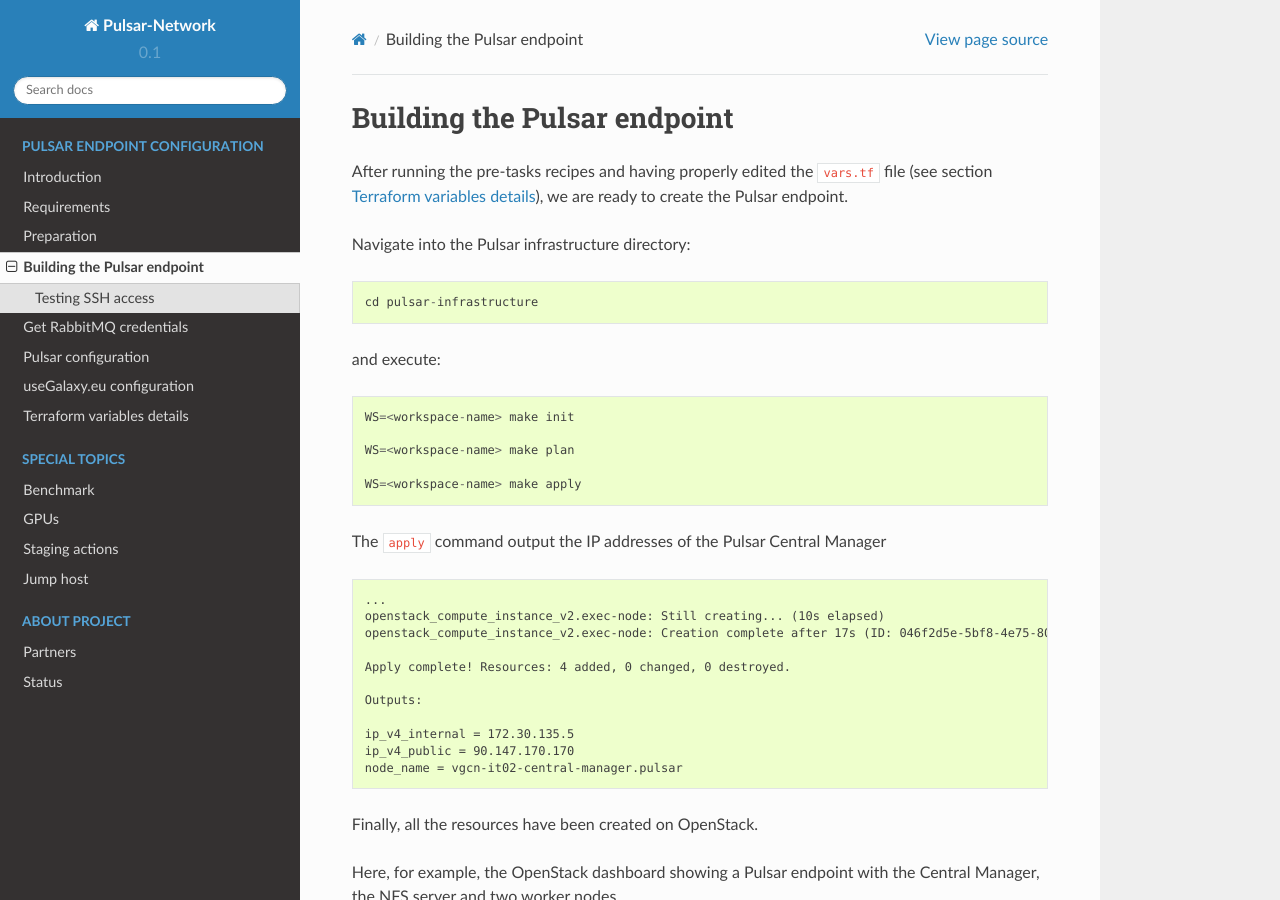
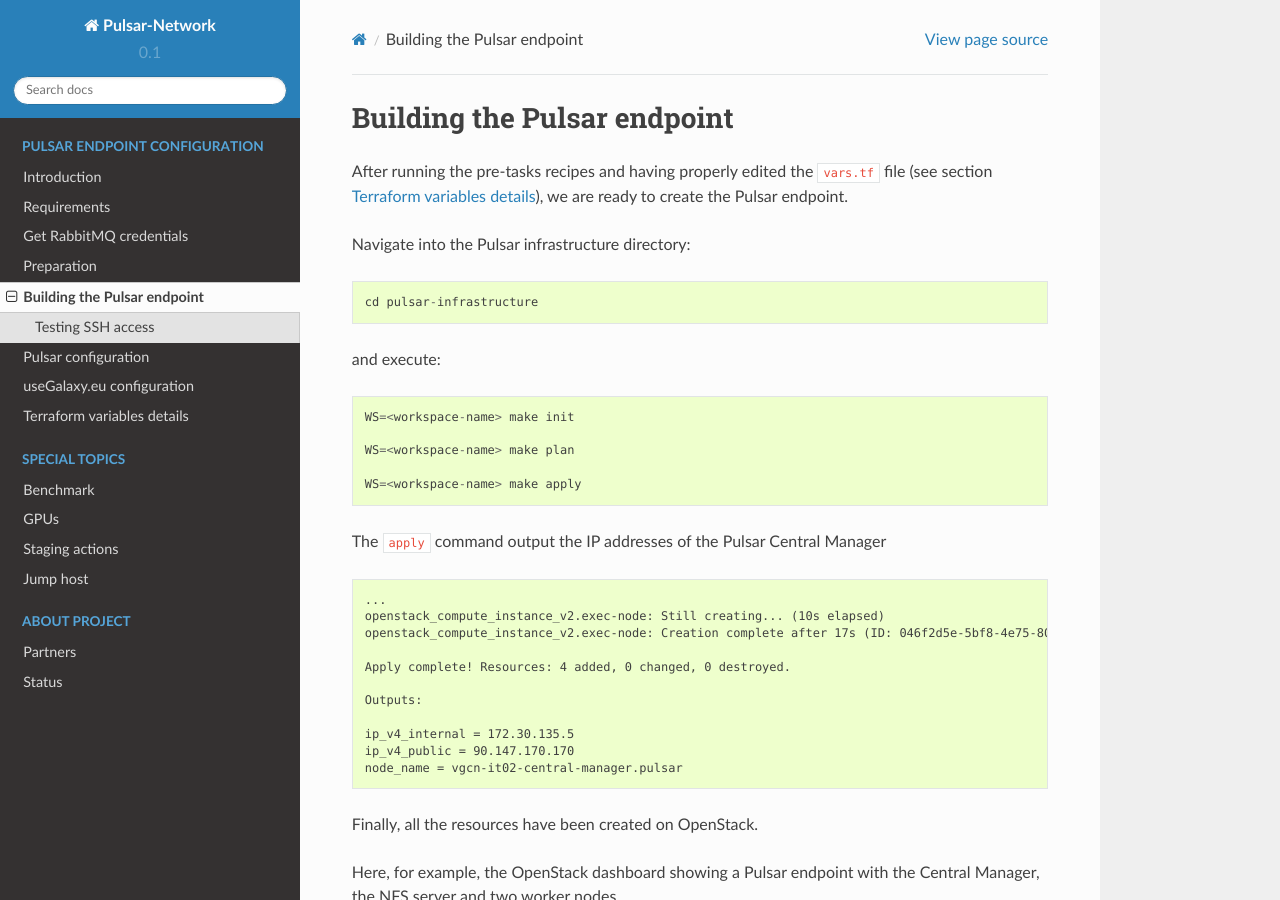
Before and after one commit to usegalaxy-eu/pulsar-network-docs, a Sphinx documentation site: the page built from source/build_pulsar_node.rst, in a window 1280 px wide and 900 px high. Built offline with Sphinx 7.4.7 and the Read the Docs theme 2.0.0, drawn with Linux system fonts in a browser that asks for light colours.

```diff
--- a/source/index.rst
+++ b/source/index.rst
@@ -42,9 +42,9 @@ could be connected to the Pulsar Network.
 
    introduction
    requirements
+   rabbitmq
    pretasks
    build_pulsar_node
-   rabbitmq
    pulsar
    galaxy
    vars_tf
```
